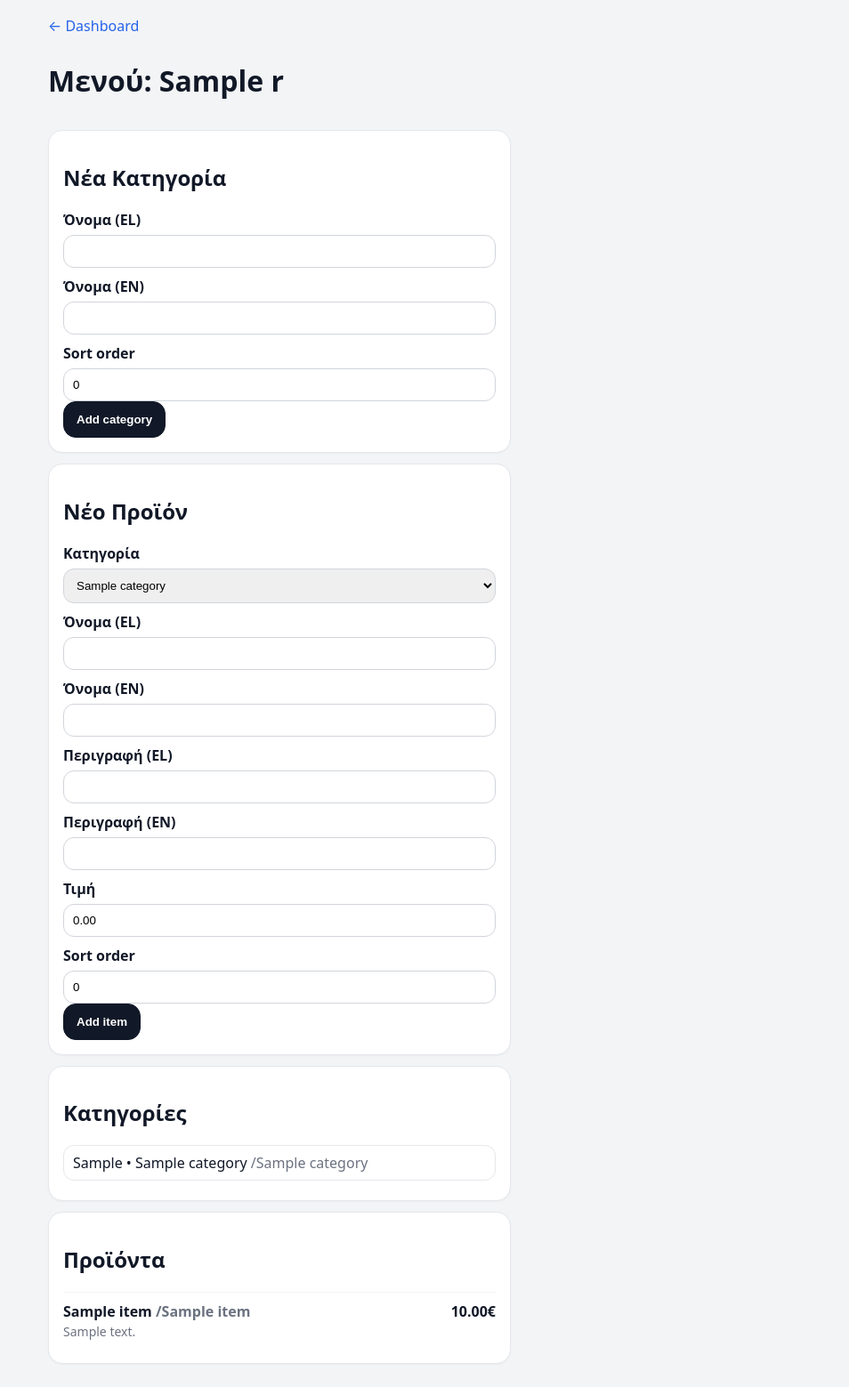
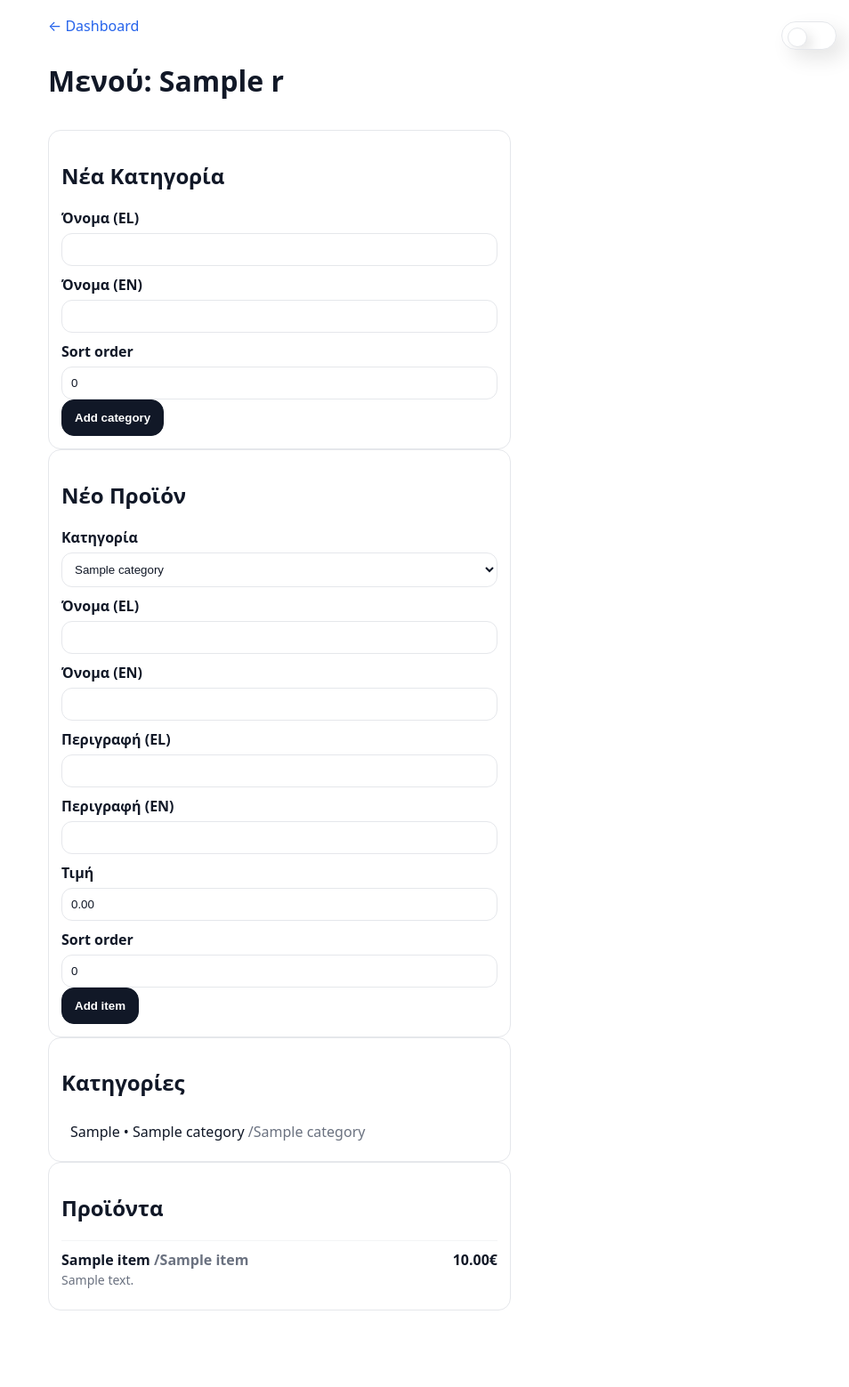
Before and after one commit to JordanGeor/QRate, a FastAPI app: template app/templates/admin_menu.html in a window 1280 px wide. Shown: the whole page at 89% size, without its empty margins (326-1280 px from the left). After the commit the page ends 1473 px from the top, so only its background shows below. Run offline with FastAPI, Linux system fonts and the light colour scheme; the template is opened without the code that fills it: most values are stand-ins (such as "Sample title", 1, 10 or a date in 2020).

Commit message:
Add files via upload

```diff
--- a/app/static/style.css
+++ b/app/static/style.css
@@ -1,83 +1,236 @@
-:root {
+/* =====================================================
+   THEME TOKENS
+   Default = LIGHT
+===================================================== */
+:root{
+  --bg: #ffffff;
+  --card: #ffffff;
+  --text: #111827;
+  --muted: #6b7280;
+
+  --border: #e5e7eb;
+  --divider: #f3f4f6;
+  --hover: #f9fafb;
+
+  --btn: #111827;
+  --btnText: #ffffff;
+  --btnSecondary: #f3f4f6;
+  --btnSecondaryText: #111827;
+
+  --link: #2563eb;
+
+  --starOff: #d1d5db;
+  --starOn: #f59e0b;
+
+  --error: #b91c1c;
+
   font-family: system-ui, -apple-system, Segoe UI, Roboto, Arial;
 }
 
-body {
-  margin: 0;
-  background: #f3f4f6;
-  color: #111827;
+/* =====================================================
+   DARK THEME (activated ONLY by data-theme="dark")
+===================================================== */
+:root[data-theme="dark"]{
+  --bg: #0b0f19;
+  --card: #111827;
+  --text: #f9fafb;
+  --muted: #9ca3af;
+
+  --border: #243041;
+  --divider: #243041;
+  --hover: #0f172a;
+
+  --btn: #f9fafb;
+  --btnText: #111827;
+  --btnSecondary: #1f2937;
+  --btnSecondaryText: #f9fafb;
+
+  --link: #60a5fa;
+
+  --starOff: #334155;
+  --starOn: #fbbf24;
+
+  --error: #f87171;
 }
 
-.container {
+/* =====================================================
+   BASE
+===================================================== */
+body{
+  margin: 0;
+  background: var(--bg);
+  color: var(--text);
+}
+
+.container{
   max-width: 520px;
   margin: 0 auto;
   padding: 14px;
 }
 
-/* Top bar / language */
-.topbar {
-  position: sticky;
-  top: 0;
-  background: #fff;
-  border: 1px solid #e5e7eb;
+/* =====================================================
+   THEME SWITCH (Neumorphic slider, no images)
+===================================================== */
+.theme-switch-wrap{
+  position: fixed;
+  top: 14px;
+  right: 14px;
+  z-index: 9999;
+}
+
+.theme-switch{
+  position: relative;
+  display: inline-block;
+}
+
+.theme-switch input{
+  position: absolute;
+  opacity: 0;
+  pointer-events: none;
+}
+
+.theme-switch .track{
+  width: 60px;
+  height: 30px;
+  border-radius: 999px;
+  background: var(--card);
+  border: 1px solid var(--border);
+  display: block;
+  position: relative;
+  cursor: pointer;
+  overflow: hidden;
+
+  box-shadow:
+    10px 10px 22px rgba(0,0,0,0.10),
+    -10px -10px 22px rgba(255,255,255,0.65);
+}
+
+:root[data-theme="dark"] .theme-switch .track{
+  box-shadow:
+    10px 10px 22px rgba(0,0,0,0.45),
+    -10px -10px 22px rgba(255,255,255,0.04);
+}
+
+.theme-switch .knob{
+  position: absolute;
+  top: 6px;
+  left: 6px;
+  width: 20px;
+  height: 20px;
+  border-radius: 999px;
+  background: var(--card);
+  border: 1px solid var(--border);
+  transition: transform 220ms ease;
+
+  box-shadow:
+    6px 6px 14px rgba(0,0,0,0.10),
+    -6px -6px 14px rgba(255,255,255,0.65);
+}
+
+:root[data-theme="dark"] .theme-switch .knob{
+  box-shadow:
+    6px 6px 14px rgba(0,0,0,0.45),
+    -6px -6px 14px rgba(255,255,255,0.04);
+}
+
+.theme-switch input:checked + .track .knob{
+  transform: translateX(28px);
+}
+
+/* icons */
+.theme-switch .icon{
+  position: absolute;
+  top: 50%;
+  transform: translateY(-50%);
+  color: var(--muted);
+  opacity: 0.65;
+  transition: opacity 200ms ease, transform 200ms ease;
+  user-select: none;
+}
+
+
+.theme-switch input:not(:checked) + .track .icon.sun{
+  opacity: 1;
+  transform: translateY(-50%) scale(1.05);
+}
+
+.theme-switch input:checked + .track .icon.moon{
+  opacity: 1;
+  transform: translateY(-50%) scale(1.05);
+}
+
+/* tap feel */
+.theme-switch .track:active .knob{
+  transform: translateX(2px) scale(0.98);
+}
+.theme-switch input:checked + .track:active .knob{
+  transform: translateX(62px) scale(0.98);
+}
+
+/* =====================================================
+   TOP BAR / LANGUAGE
+===================================================== */
+.topbar{
+  background: var(--card);
+  border: 1px solid var(--border);
   border-radius: 14px;
   padding: 10px;
   margin-bottom: 12px;
 }
 
-.lang {
+.lang{
   display: flex;
   gap: 10px;
   justify-content: center;
 }
 
-.lang a {
+.lang a{
   text-decoration: none;
   padding: 6px 10px;
   border-radius: 10px;
-  border: 1px solid #e5e7eb;
+  background: var(--card);
+  color: var(--text);
+  border: 1px solid var(--border);
 }
 
-.lang a.active {
-  background: #111827;
-  color: #fff;
-  border-color: #111827;
+.lang a.active{
+  background: var(--btn);
+  color: var(--btnText);
+  border-color: var(--btn);
 }
 
-/* Cards */
-.card {
-  background: #fff;
-  border: 1px solid #e5e7eb;
-  border-radius: 16px;
-  padding: 16px;
-  box-shadow: 0 1px 2px rgba(0, 0, 0, 0.04);
-  margin-bottom: 12px;
+/* =====================================================
+   CARDS
+===================================================== */
+.card{
+  background: var(--card);
+  border: 1px solid var(--border);
+  border-radius: 14px;
+  padding: 14px;
 }
 
-.center {
-  text-align: center;
-}
+.center{ text-align: center; }
 
-.logo {
+.logo{
   width: 120px;
   height: 120px;
   border-radius: 999px;
   object-fit: cover;
-  border: 1px solid #e5e7eb;
+  border: 1px solid var(--border);
 }
 
-.muted {
-  color: #6b7280;
-}
+.muted{ color: var(--muted); }
 
-/* Buttons */
-.btns {
+/* =====================================================
+   BUTTONS
+===================================================== */
+.btns{
   display: grid;
   gap: 10px;
   margin-top: 14px;
 }
 
-.btn {
+.btn{
   display: flex;
   justify-content: center;
   align-items: center;
@@ -85,59 +238,60 @@ body {
   padding: 12px 14px;
   border-radius: 14px;
   text-decoration: none;
-  background: #111827;
-  color: #fff;
-  border: 1px solid #111827;
   font-weight: 650;
+
+  background: var(--btn);
+  color: var(--btnText);
+  border: 1px solid var(--btn);
 }
 
-.btn.secondary {
-  background: #fff;
-  color: #111827;
-  border-color: #d1d5db;
+.btn.secondary{
+  background: var(--btnSecondary);
+  color: var(--btnSecondaryText);
+  border-color: var(--border);
 }
 
-.btn.full {
-  width: 100%;
-}
+.btn.full{ width: 100%; }
 
-/* Header */
-.header {
+/* =====================================================
+   HEADER
+===================================================== */
+.header{
   display: grid;
   gap: 8px;
   margin: 4px 0 12px;
 }
 
-.back {
+.back{
   text-decoration: none;
-  color: #2563eb;
+  color: var(--link);
 }
 
-/* Menu items */
-.item {
+/* =====================================================
+   MENU ITEMS
+===================================================== */
+.item{
   display: grid;
   grid-template-columns: 1fr auto;
   gap: 10px;
   padding: 10px 0;
-  border-top: 1px solid #f3f4f6;
+  border-top: 1px solid var(--divider);
 }
 
-.item-name {
-  font-weight: 750;
-}
+.item-name{ font-weight: 750; }
 
-.item-desc {
-  color: #6b7280;
+.item-desc{
+  color: var(--muted);
   font-size: 14px;
   margin-top: 2px;
 }
 
-.item-price {
-  font-weight: 850;
-}
+.item-price{ font-weight: 850; }
 
-/* Forms */
-label {
+/* =====================================================
+   FORMS
+===================================================== */
+label{
   display: block;
   font-weight: 650;
   margin-top: 10px;
@@ -146,120 +300,57 @@ label {
 
 input,
 select,
-textarea {
+textarea{
   width: 100%;
   padding: 10px;
   border-radius: 12px;
-  border: 1px solid #d1d5db;
   box-sizing: border-box;
+
+  background: var(--card);
+  color: var(--text);
+  border: 1px solid var(--border);
 }
 
-textarea {
-  resize: vertical;
+textarea{ resize: vertical; }
+
+/* =====================================================
+   QUESTIONS / STARS
+===================================================== */
+.q{
+  padding: 12px 0;
+  border-top: 1px solid var(--divider);
 }
+.q:first-of-type{ border-top: none; }
 
-/* Questions */
-.q {
-  padding: 12px 0;
-  border-top: 1px solid #f3f4f6;
-}
-
-.q:first-of-type {
-  border-top: none;
-}
-
-.q-title {
+.q-title{
   font-weight: 850;
   margin-bottom: 8px;
   letter-spacing: 0.2px;
 }
 
-/* ⭐ STAR RATING (FIXED & CORRECT) */
-.stars {
+.stars{
   display: inline-flex;
   gap: 6px;
-  flex-direction: row-reverse; /* κρατάμε το classic hover */
+  flex-direction: row-reverse;
+}
+.stars input{ display: none; }
+.stars label{
+  font-size: 28px;
+  cursor: pointer;
+  color: var(--starOff);
+}
+.stars input:checked ~ label,
+.stars label:hover,
+.stars label:hover ~ label{
+  color: var(--starOn);
 }
 
-.stars input {
-  display: none;
-}
+/* =====================================================
+   MISC
+===================================================== */
+.error{ color: var(--error); }
 
-.stars label {
-  font-size: 28px;
-  cursor: pointer;
-  color: #d1d5db;
-  line-height: 1;
-}
-
-/* hover + checked behavior */
-.stars input:checked ~ label,
-.stars label:hover,
-.stars label:hover ~ label {
-  color: #f59e0b;
-}
-
-/* Misc */
-.error {
-  color: #b91c1c;
-}
-
-.pill {
+.pill{
   padding: 8px 10px;
   border-radius: 12px;
-  border: 1px solid #e5e7eb;
-  margin: 6px 0;
 }
-
-.grid2 {
-  display: grid;
-  grid-template-columns: 1fr 1fr;
-  gap: 6px;
-}
-
-/* Accordion */
-.accordion {
-  background: #fff;
-  border: 1px solid #e5e7eb;
-  border-radius: 16px;
-  margin-bottom: 12px;
-  overflow: hidden;
-}
-
-.accordion-header {
-  width: 100%;
-  background: #ffffff;
-  border: none;
-  padding: 16px;
-  font-size: 18px;
-  font-weight: 800;
-  display: flex;
-  justify-content: space-between;
-  align-items: center;
-  cursor: pointer;
-}
-
-.accordion-header:hover {
-  background: #f9fafb;
-}
-
-.accordion-icon {
-  display: flex;
-  transition: transform 0.25s ease;
-  color: #6b7280;
-}
-
-.accordion.open .accordion-icon {
-  transform: rotate(180deg);
-}
-
-.accordion-body {
-  max-height: 0;
-  overflow: hidden;
-  transition: max-height 0.3s ease;
-  padding: 0 16px;
-}
-
-.accordion.open .accordion-body {
-  padding-bottom: 12px;
-}
--- a/app/templates/base.html
+++ b/app/templates/base.html
@@ -1,15 +1,55 @@
 <!doctype html>
-<html>
+<html lang="el">
 <head>
   <meta charset="utf-8"/>
   <meta name="viewport" content="width=device-width, initial-scale=1"/>
+  <meta name="color-scheme" content="light dark">
 
-  <link rel="stylesheet" href="/static/style.css">
+  <link rel="stylesheet" href="/static/style.css?v=1000">
   <link rel="icon" href="/static/favicon.ico">
 </head>
+
 <body>
+
+  <!-- ===== THEME SWITCH ===== -->
+  <div class="theme-switch-wrap">
+    <label class="theme-switch" aria-label="Toggle theme">
+      <input id="themeToggle" type="checkbox">
+      <span class="track">
+        <span class="knob"></span>
+      </span>
+    </label>
+  </div>
+
+  <!-- ===== CONTENT ===== -->
   <main class="container">
     {% block content %}{% endblock %}
   </main>
+
+  <!-- ===== THEME SCRIPT ===== -->
+  <script>
+  (function(){
+    const root = document.documentElement;
+    const toggle = document.getElementById("themeToggle");
+
+    // load saved theme
+    const saved = localStorage.getItem("theme");
+    if (saved === "dark") {
+      root.setAttribute("data-theme", "dark");
+      toggle.checked = true;
+    }
+
+    toggle.addEventListener("change", () => {
+      if (toggle.checked) {
+        root.setAttribute("data-theme", "dark");
+        localStorage.setItem("theme", "dark");
+      } else {
+        root.removeAttribute("data-theme");
+        localStorage.setItem("theme", "light");
+      }
+    });
+  })();
+  </script>
+
 </body>
 </html>
```
